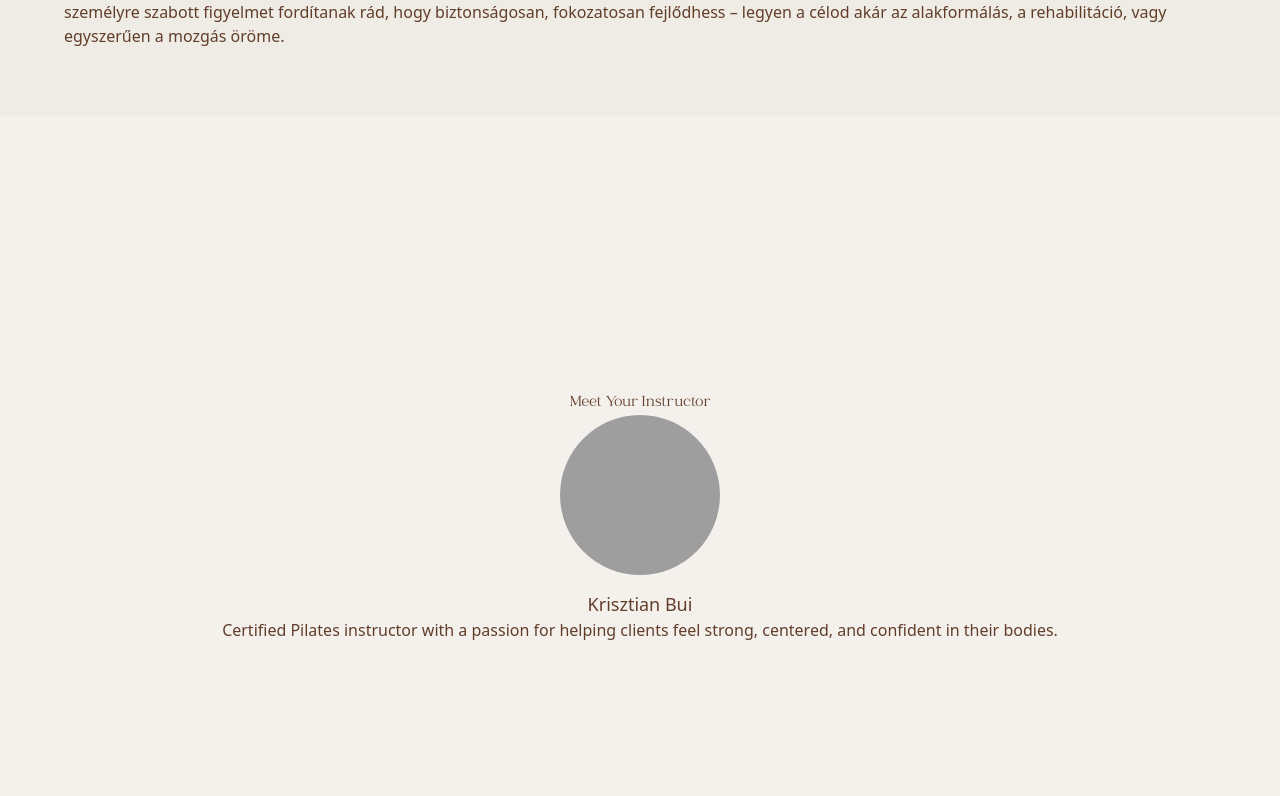
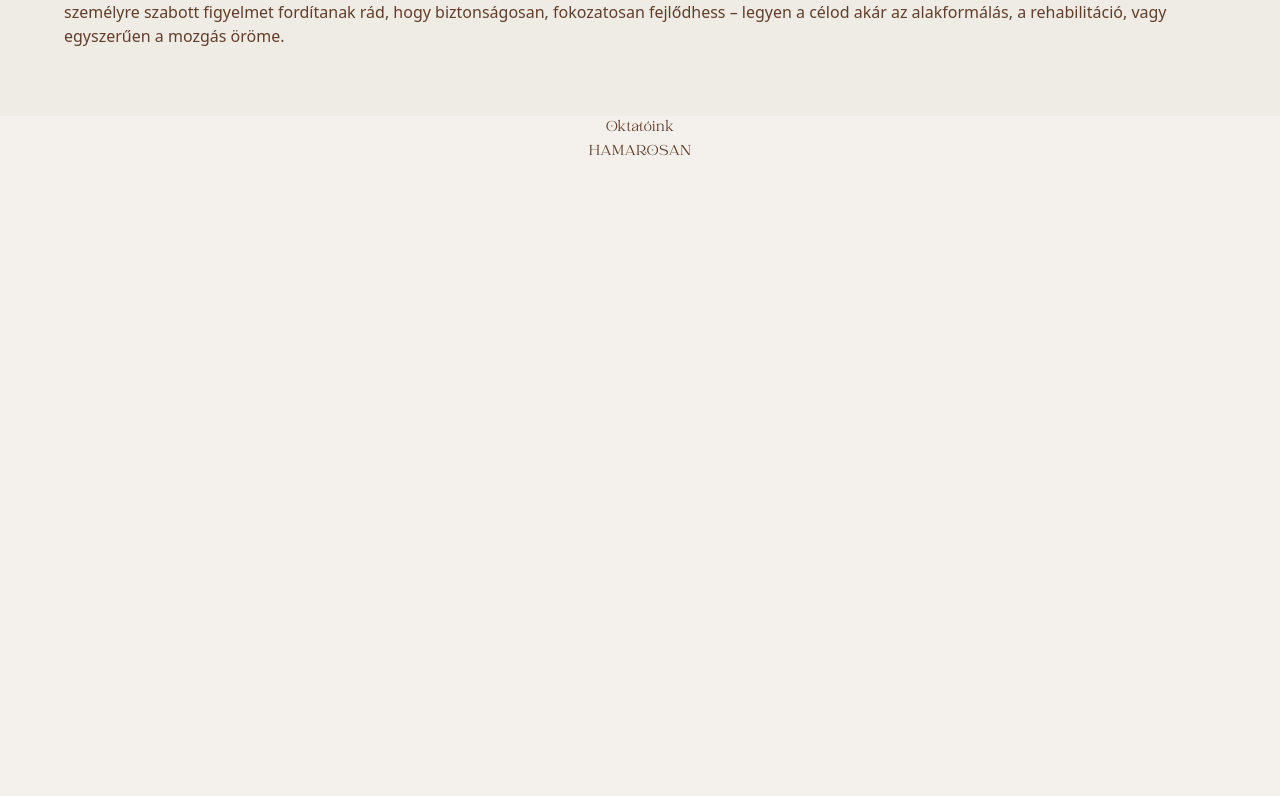
Before and after one commit to buikrisz/moonlab, a Next.js app: page / in a window 1280 px wide. Shown: the part 2124-2920 px from the top of the page. Built offline with nearby package versions, Linux system fonts and the light colour scheme; grey boxes are pictures that could not be loaded.

Commit message:
coach soon page

```diff
--- a/app/page.tsx
+++ b/app/page.tsx
@@ -290,6 +290,7 @@ const HomePage = () => {
           </div>
         </motion.div>
       </motion.section>
+
       {/* Coach Intro */}
       <motion.section
         id="coach"
@@ -299,36 +300,15 @@ const HomePage = () => {
         animate={{ opacity: coachInView ? 1 : 0 }}
         transition={{ duration: 1 }}
       >
-        <div className={styles.coachContent}>
-          <h2 className={styles.sectionTitle}>Meet Your Instructor</h2>
-          <div className={styles.coachProfile}>
-            <motion.img
-              src="/images/coach.jpg"
-              alt="Coach"
-              className={styles.coachImage}
-              initial={{ opacity: 0 }}
-              animate={{ opacity: coachInView ? 1 : 0 }}
-              transition={{ duration: 1 }}
-            />
-            <motion.p
-              className={styles.coachName}
-              initial={{ opacity: 0 }}
-              animate={{ opacity: coachInView ? 1 : 0 }}
-              transition={{ duration: 1 }}
-            >
-              Krisztian Bui
-            </motion.p>
-            <motion.p
-              className={styles.sectionText}
-              initial={{ opacity: 0 }}
-              animate={{ opacity: coachInView ? 1 : 0 }}
-              transition={{ duration: 1 }}
-            >
-              Certified Pilates instructor with a passion for helping clients
-              feel strong, centered, and confident in their bodies.
-            </motion.p>
-          </div>
-        </div>
+        <motion.div
+          className={styles.coachContent}
+          initial={{ opacity: 0 }}
+          animate={{ opacity: coachInView ? 1 : 0 }}
+          transition={{ duration: 1 }}
+        >
+          <h2 className={styles.sectionTitle}>Oktatóink</h2>
+          <h3 className={styles.coachSoon}>HAMAROSAN</h3>
+        </motion.div>
       </motion.section>
 
       {/* Pricing */}
--- a/app/styles/pages.module.css
+++ b/app/styles/pages.module.css
@@ -135,35 +135,28 @@
 
 .coachSection {
   background-color: var(--primary-background);
+  align-items: flex-start;
+  padding-top: 40;
+  padding-bottom: 40;
 }
 
 .coachContent {
+  display: flex;
+  flex-direction: column;
+  gap: 200;
+  height: 100%;
   max-width: 900px;
   margin: 0 auto;
   text-align: center;
 }
 
-.coachProfile {
-  display: flex;
-  flex-direction: column;
-  align-items: center;
-}
-
-.coachImage {
-  width: 160px;
-  height: 160px;
-  object-fit: cover;
-  border-radius: 9999px;
-  margin-bottom: 1rem;
-}
-
-.coachName {
-  font-size: 1.125rem;
-  font-weight: 500;
+.coachSoon {
+  font-size: 40;
+  font-family: var(--font-catchy);
 }
 
 .priceSection {
-  background-color: var(--primary-background);
+  background-color: var(--secondary-background);
 }
 
 .priceContainer {
@@ -185,7 +178,7 @@
 }
 
 .faqSection {
-  background-color: var(--secondary-background);
+  background-color: var(--primary-background);
   align-items: flex-start;
   padding-top: 40;
 }
```
